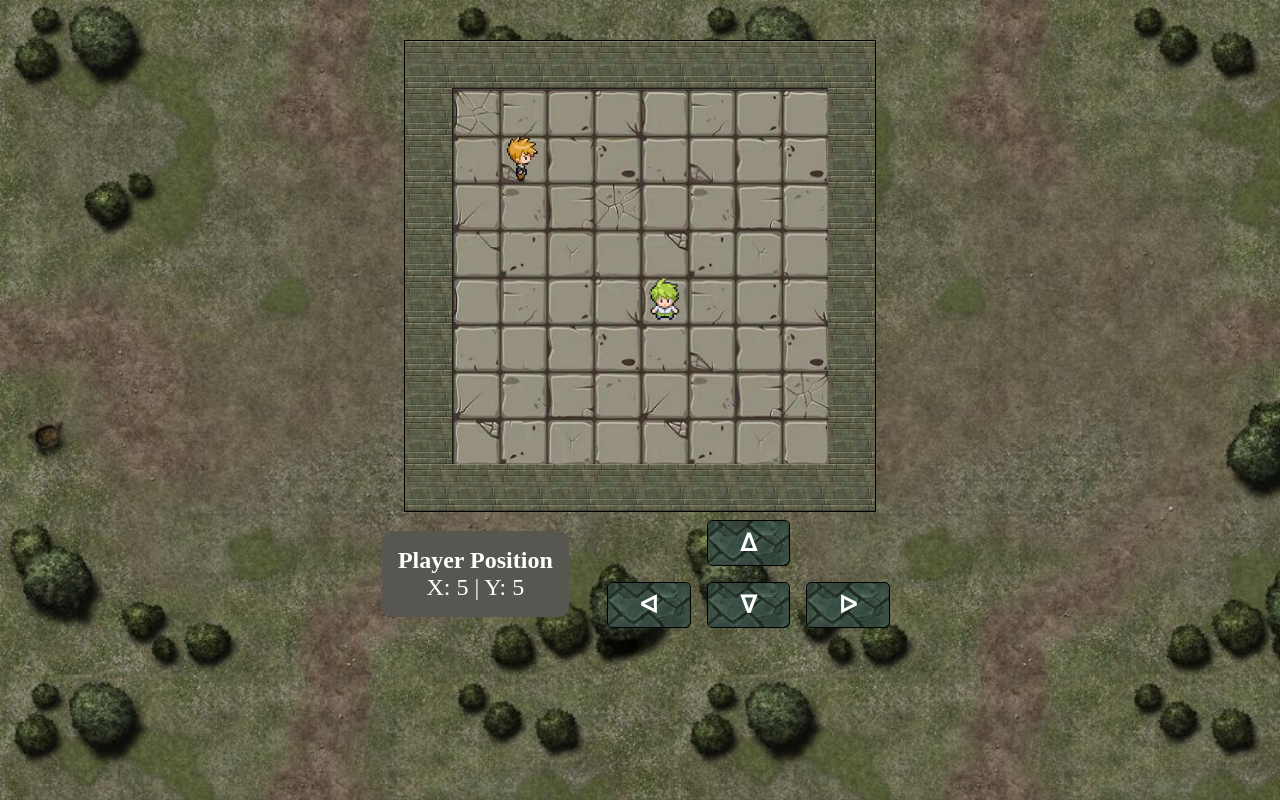
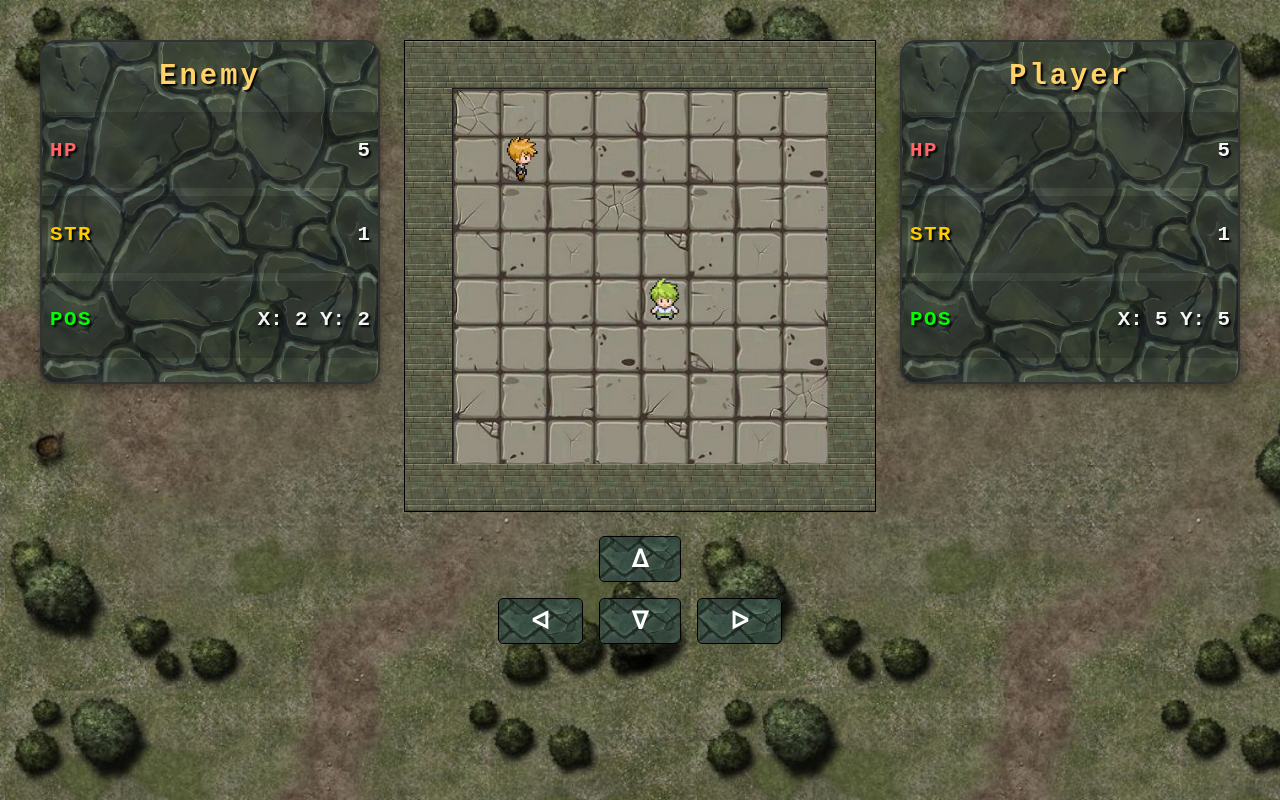
Before and after one commit to lucadumitrascu/react-game, a React (Vite) app: page / in a window 1280 px wide. Built offline with nearby package versions, Linux system fonts and the light colour scheme.

Commit message:
Added health and strength variables for player and enemy
- Displayed positions, HP, and STR in dedicated sections outside the map

```diff
--- a/src/App.css
+++ b/src/App.css
@@ -4,3 +4,8 @@
   padding: 2rem;
   text-align: center;
 }
+
+.game-wrapper {
+  display: grid;
+  grid-template-columns: 1fr 3fr 1fr;
+}
--- a/src/App.jsx
+++ b/src/App.jsx
@@ -1,14 +1,23 @@
+import { useSelector } from 'react-redux'
+import StatsSection from './components/StatsSection'
+import EnemyController from './components/EnemyController'
 import PlayerController from './components/PlayerController'
 import Map from './components/Map'
 import './App.css'
-import EnemyController from './components/EnemyController'
+
 
 function App() {
+  const playerEntity = useSelector((state) => state.player);
+  const enemyEntity = useSelector((state) => state.enemy);
   return (
-    <div>
-      <Map />
-      <PlayerController />
-      <EnemyController />
+    <div className={"game-wrapper"}>
+      <StatsSection entity={enemyEntity} isPlayer={false} />
+      <div>
+        <Map />
+        <PlayerController />
+        <EnemyController />
+      </div>
+      <StatsSection entity={playerEntity} isPlayer={true} />
     </div>
   )
 }
--- a/src/components/PlayerController.jsx
+++ b/src/components/PlayerController.jsx
@@ -90,10 +90,6 @@ function PlayerController() {
 
     return (
         <div className={styles["player-controller-container"]}>
-            <div className={styles["player-position-card"]}>
-                <h2>Player Position</h2>
-                <p>X: {player.playerX} | Y: {player.playerY}</p>
-            </div>
             <div className={styles["player-controls"]}>
                 <div>
                     <button onClick={() => handleUpDirection()}> &#5123;</button>
--- a/src/components/PlayerController.module.css
+++ b/src/components/PlayerController.module.css
@@ -3,17 +3,7 @@
     justify-self: center;
     align-items: center;
     justify-content: center;
-}
-
-.player-position-card {
-    background-color: rgb(88, 86, 81);
-    color: white;
-    padding: 1rem;
-    width: fit-content;
-    align-self: center;
-    justify-self: center;
-    border-radius: 10px;
-    margin-right: 30px;
+    margin-top: 1rem;
 }
 
 .player-position-card h2 {
--- /dev/null
+++ b/src/components/StatsSection.jsx
@@ -0,0 +1,25 @@
+import styles from "./StatsSection.module.css";
+
+function StatsSection({ entity, isPlayer }) {
+    return (
+        <div>
+            <div className={styles["stats-section"]}>
+                <h1 className={styles["stats-title"]}>{isPlayer ? "Player" : "Enemy"}</h1>
+                <div className={styles["stat"]}>
+                    <p className={`${styles["stat-label"]} ${styles["stat-hp"]}`}>HP</p>
+                    <p>{entity.hp}</p>
+                </div>
+                <div className={styles["stat"]}>
+                    <p className={`${styles["stat-label"]} ${styles["stat-str"]}`}>STR</p>
+                    <p>{entity.str}</p>
+                </div>
+                <div className={styles["stat"]}>
+                    <p className={`${styles["stat-label"]} ${styles["stat-pos"]}`}>POS</p>
+                    <p>X: {isPlayer ? entity.playerX : entity.enemyX} Y: {isPlayer ? entity.playerY : entity.enemyY}</p>
+                </div>
+            </div>
+        </div>
+    );
+};
+
+export default StatsSection;
--- /dev/null
+++ b/src/components/StatsSection.module.css
@@ -0,0 +1,50 @@
+.stats-section {
+    display: flex;
+    flex-direction: column;
+    align-items: center;
+    background-image: url("../assets/statsPanel.jpeg");
+    background-repeat: no-repeat;
+    background-size: cover;
+    border: 2px solid #333333;
+    border-radius: 1rem;
+    padding: 1rem 0.5rem;
+    width: 20rem;
+    box-shadow: 0 4px 10px rgba(0, 0, 0, 0.4);
+    color: #f5f5f5;
+    font-family: "Press Start 2P", monospace, sans-serif;
+    text-shadow: 2px 2px 2px #000;
+    font-weight: bold;
+    font-size: 1.3rem;
+}
+
+.stats-title {
+    color: #ffd369;
+    letter-spacing: 3px;
+    font-size: 1.8rem;
+    margin-top: 0.1rem;
+}
+
+.stat {
+    display: flex;
+    justify-content: space-between;
+    background: rgba(0, 0, 0, 0.185);
+    width: 100%;
+    margin-bottom: 8px;
+    padding: 6px 8px;
+}
+
+.stat-label {
+    letter-spacing: 1.5px;
+}
+
+.stat-hp {
+    color: #ff6666;
+}
+
+.stat-str {
+    color: #ffcc00;
+}
+
+.stat-pos {
+    color: #00ff00;
+}
--- a/src/redux/slices/enemySlice.js
+++ b/src/redux/slices/enemySlice.js
@@ -5,6 +5,8 @@ export const enemySlice = createSlice({
     initialState: {
         enemyX: 1,
         enemyY: 1,
+        hp: 5,
+        str: 1,
         enemyStyle: "map-enemy"
     },
     reducers: {
@@ -38,7 +40,10 @@ export const enemySlice = createSlice({
     },
 });
 
-export const { setEnemyX, setEnemyY, increaseEnemyX,
-    increaseEnemyY, decreaseEnemyX, decreaseEnemyY, setEnemyStyle } = enemySlice.actions;
+export const {
+    setEnemyX, setEnemyY,
+    increaseEnemyX, increaseEnemyY,
+    decreaseEnemyX, decreaseEnemyY, setEnemyStyle
+} = enemySlice.actions;
 
 export default enemySlice.reducer;
--- a/src/redux/slices/playerSlice.js
+++ b/src/redux/slices/playerSlice.js
@@ -5,6 +5,8 @@ export const playerSlice = createSlice({
     initialState: {
         playerX: 5,
         playerY: 5,
+        hp: 5,
+        str: 1,
         playerStyle: "player-down"
     },
     reducers: {
@@ -38,7 +40,10 @@ export const playerSlice = createSlice({
     },
 });
 
-export const { setPlayerX, setPlayerY, increasePlayerX,
-    increasePlayerY, decreasePlayerX, decreasePlayerY, setPlayerStyle } = playerSlice.actions;
+export const {
+    setPlayerX, setPlayerY,
+    increasePlayerX, increasePlayerY,
+    decreasePlayerX, decreasePlayerY, setPlayerStyle
+} = playerSlice.actions;
 
 export default playerSlice.reducer;
```
Also changed, not shown: src/assets/statsPanel.jpeg (added).
